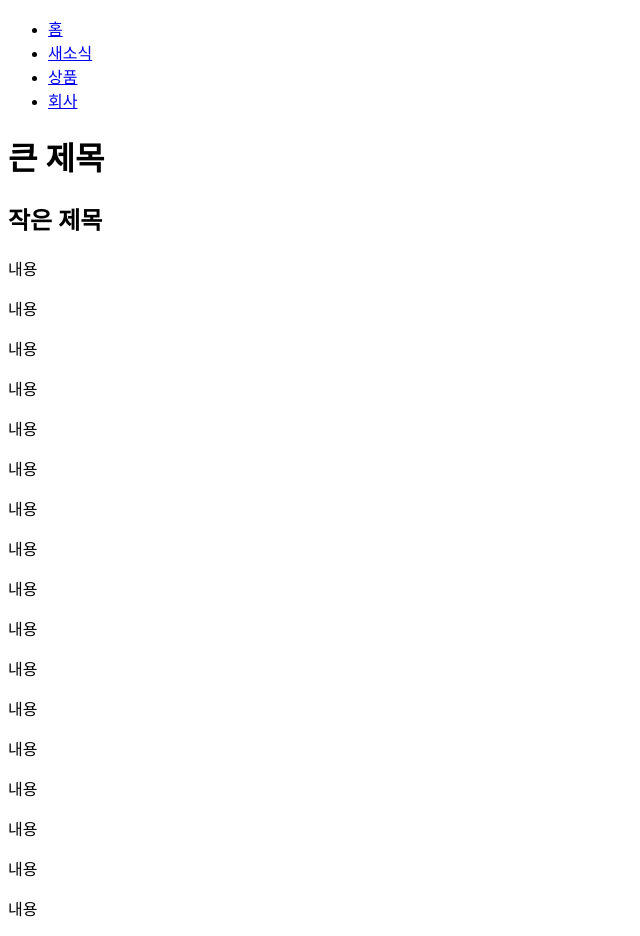
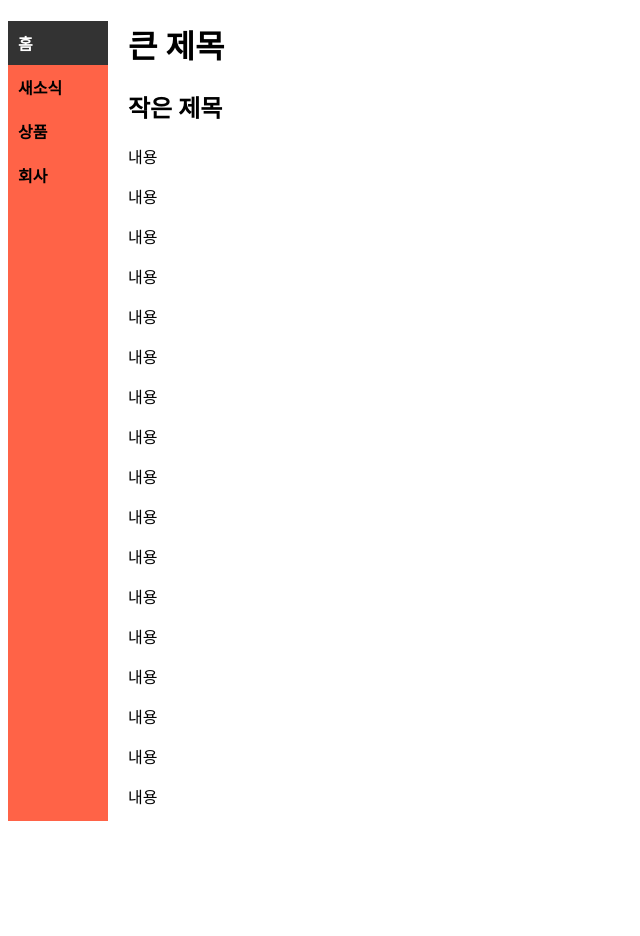
Before and after one commit to shhan1324/myHome, a plain HTML site: page index.html in a window 1280 px wide. Shown: the whole page, without its empty margins (0-640 px from the left). After the commit the page ends 824 px from the top, so only its background shows below. Drawn offline with Linux system fonts and the light colour scheme.

Commit message:
Update index.html

```diff
--- a/index.html
+++ b/index.html
@@ -3,7 +3,7 @@
 
 <head>
     <title>shhan HomePage</title>
-    <link rel="stylesheet" href="indexcss.css">
+    <link rel="stylesheet" href="style.css">
 </head>
 
 <body>
```
